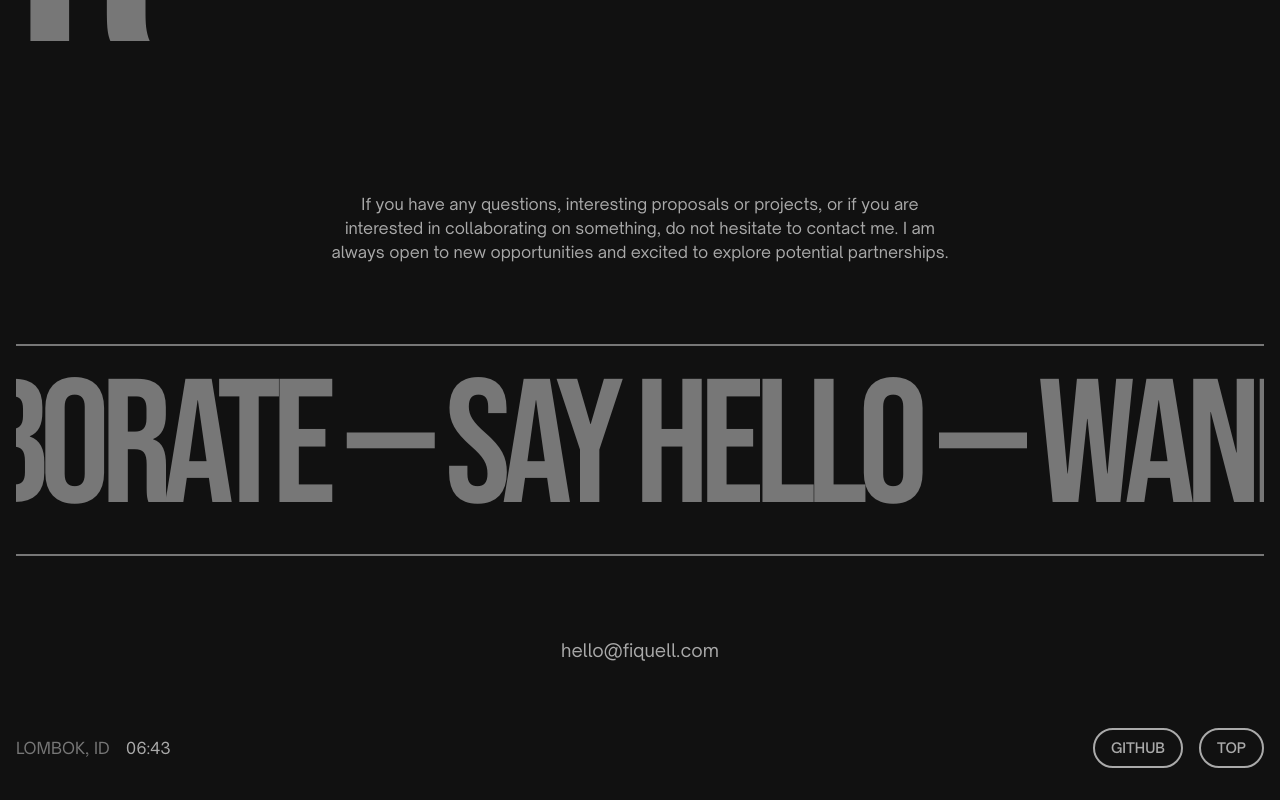
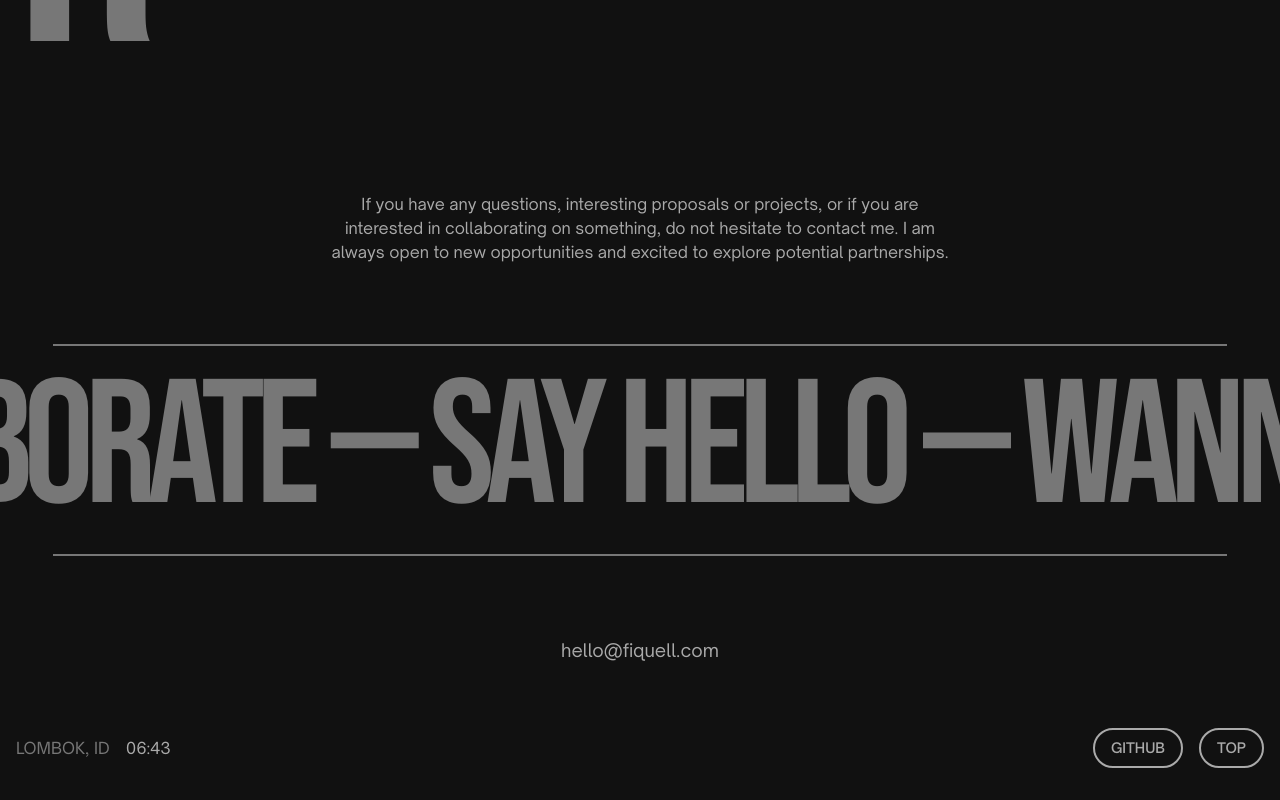
Before and after one commit to fiquell/fiquell.com, a Next.js app: page / in a window 1280 px wide. Shown: the part 1019-1819 px from the top of the page. Built offline with nearby package versions, Linux system fonts and the light colour scheme.

Commit message:
remove container in main tag

```diff
--- a/src/components/contact.tsx
+++ b/src/components/contact.tsx
@@ -33,14 +33,16 @@ const Contact = () => {
 
   return (
     <section className="mt-10 space-y-10 lg:mt-20 lg:space-y-20">
-      <p className="md:mx-auto md:w-1/2 md:text-center md:text-xs lg:text-base">
-        If you have any questions, interesting proposals or projects, or if you
-        are interested in collaborating on something, do not hesitate to contact
-        me. I am always open to new opportunities and excited to explore
-        potential partnerships.
-      </p>
+      <div className="container">
+        <p className="md:mx-auto md:w-1/2 md:text-center md:text-xs lg:text-base">
+          If you have any questions, interesting proposals or projects, or if
+          you are interested in collaborating on something, do not hesitate to
+          contact me. I am always open to new opportunities and excited to
+          explore potential partnerships.
+        </p>
+      </div>
       <div className="overflow-hidden">
-        <div className="h-0.5 w-full bg-accent" />
+        <div className="mx-auto h-0.5 w-11/12 bg-accent" />
         <div
           className={`py-4 text-8xl leading-none tracking-tighter text-accent lg:text-[11rem] ${bebasneue.className}`}>
           <div ref={marqueeRef} className="flex items-center gap-3">
@@ -50,7 +52,7 @@ const Contact = () => {
             </p>
           </div>
         </div>
-        <div className="h-0.5 w-full bg-accent" />
+        <div className="mx-auto h-0.5 w-11/12 bg-accent" />
       </div>
       <Link
         href="mailto:hello@fiquell.com"
--- a/src/components/intro.tsx
+++ b/src/components/intro.tsx
@@ -5,7 +5,7 @@ import { developer, end, front } from "~/constants/intro";
 
 const Intro = () => {
   return (
-    <section className="mt-10">
+    <section className="container mt-10">
       <div
         className={`text-[11rem] leading-none tracking-tighter text-accent lg:text-[22rem] ${bebasneue.className}`}>
         <div className="flex flex-col md:flex-row md:items-center md:gap-2 lg:gap-16">
--- a/src/pages/index.tsx
+++ b/src/pages/index.tsx
@@ -11,7 +11,7 @@ const Home = () => {
         <title>Fiquell ✺ Frontend Developer</title>
       </Head>
       <Header />
-      <main className="container">
+      <main>
         <Intro />
         <Contact />
       </main>
```
